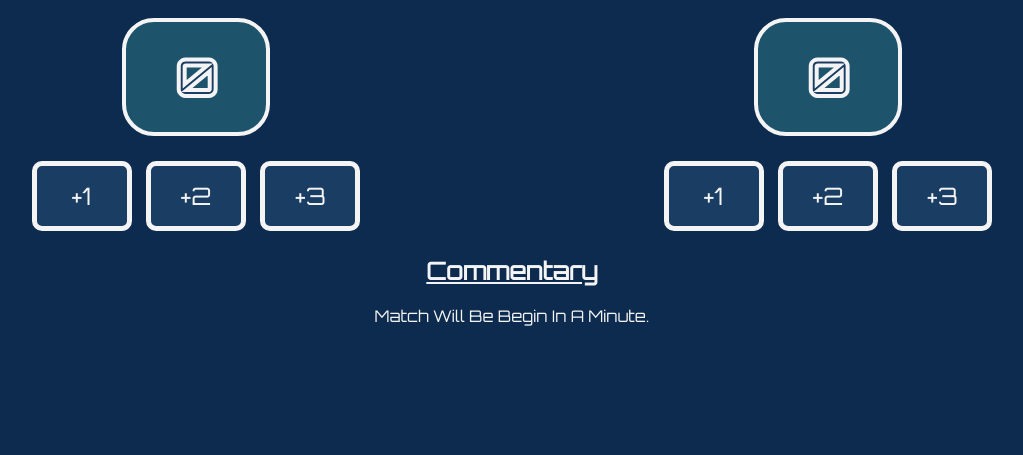
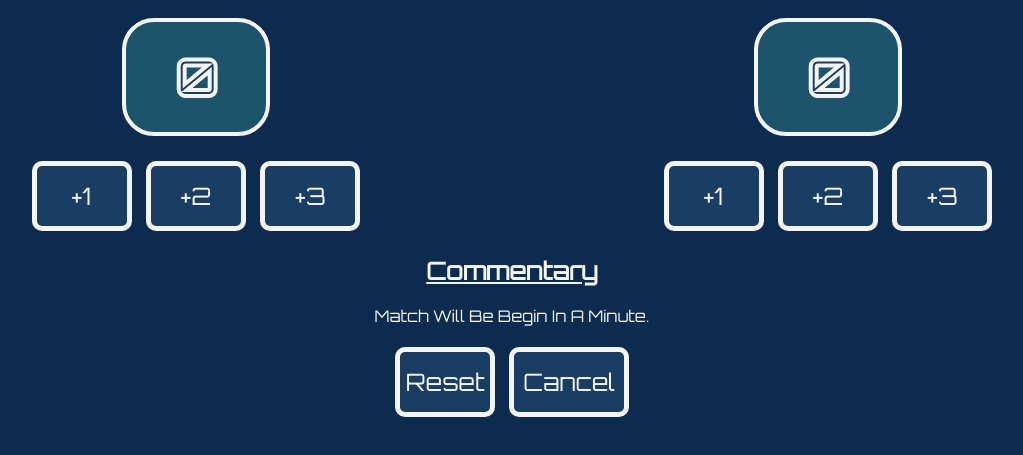
Before and after one commit to 9290851413/BasketBallScoreCalculator, a plain HTML site: page index.html in a window 1280 px wide. Shown: the part 207-662 px from the top of the page, without its empty margins (128-1151 px from the left). Drawn offline with Linux system fonts and the light colour scheme; a web font is replaced by a local one.

Commit message:
Reset Functionality Completed
Reset and cancel functionalities implemented without any issues.

```diff
--- a/index.html
+++ b/index.html
@@ -38,6 +38,11 @@
                 <h2 id="commentary-title">Commentary</h2>
                 <p id="commentary">Match Will Be Begin In A Minute.</p>
             </div>
+            <div id="reset-section">
+                <button class="reset-button" onclick="reset()">Reset</button>
+                <!--TO Cancel the game in middle-->
+                <button class="cancel-button" onclick="cancelGame()">Cancel</button>
+            </div>
         </div>
         <script src="index.js"></script>
     </body>
--- a/index.js
+++ b/index.js
@@ -40,3 +40,22 @@ function commentary() {
         commentary.textContent = "Guest Team Won The Match"
     }
 }
+
+
+// function to reset the scores
+function reset() {
+    // set the scores to zero
+    if(homePoints >= 21 || guestPoints >= 21) {
+         homePoints = 0
+    guestPoints = 0
+    }
+    homeScore.textContent = homePoints
+    guestScore.textContent = guestPoints
+}
+
+function cancelGame() {
+    homePoints = 0
+    guestPoints = 0
+    homeScore.textContent = homePoints
+    guestScore.textContent = guestPoints
+}
--- a/styles.css
+++ b/styles.css
@@ -80,3 +80,15 @@ button:hover {
 #commentary-title {
     text-decoration: underline;
 }
+.cancel-button, reset-button {
+    width: 120px;
+    height: 70px;
+    font-family: "Orbitron", sans-serif;
+    border-radius: 10px;
+    background-color: #1A3D64;
+    border: 5px solid #F4F4F4;
+    font-size: 24px;
+    letter-spacing: normal;
+    color: #f4F4F4;
+    margin: 5px;
+}
```
